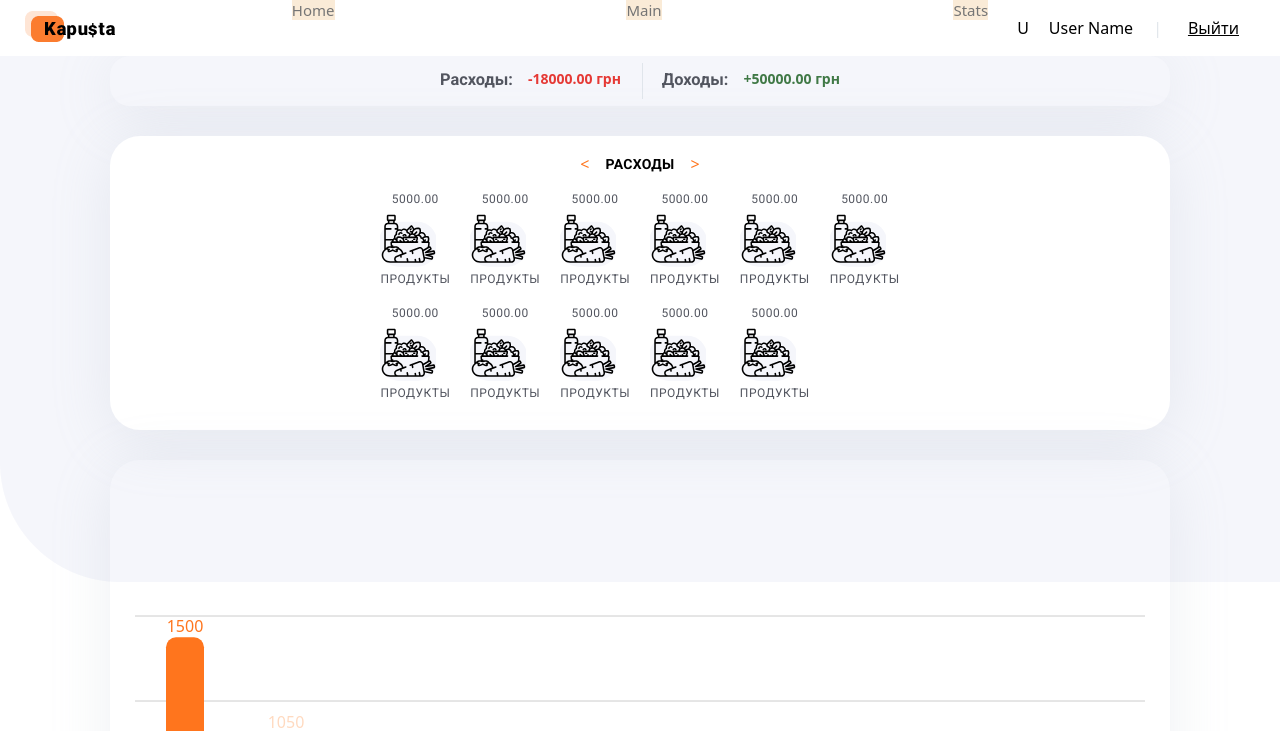
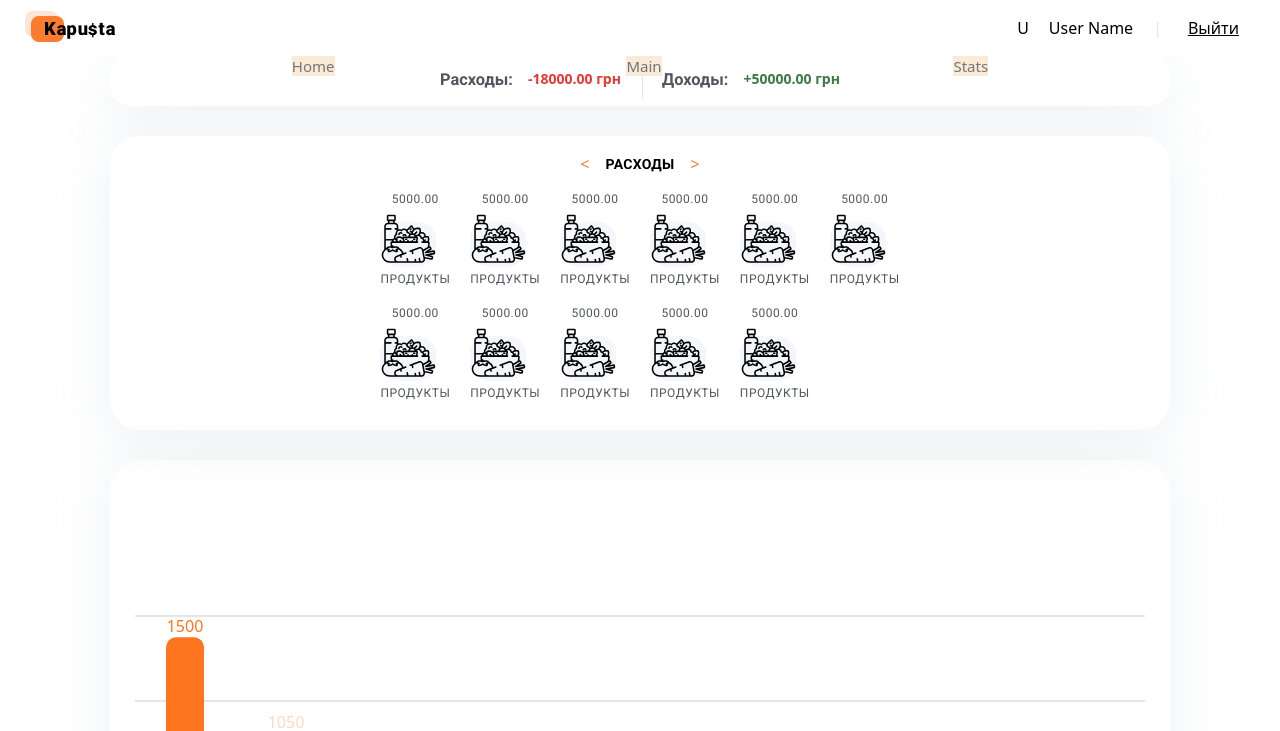
Before and after one commit to Oleh-Mohylnyi/kapusta-bl3-front, a React (Create React App) app: page /statistics in a window 1280 px wide. Shown: the top 731 px of the page. Built offline with nearby package versions, Linux system fonts and the light colour scheme.

Commit message:
summary update

```diff
--- a/src/components/StatisticDiagram/Diagram.module.css
+++ b/src/components/StatisticDiagram/Diagram.module.css
@@ -14,7 +14,6 @@
   border-radius: 30px;
   box-shadow: var(--box-shadow-tablet-desktop);
 }
-
 @media screen and (min-width: 1280px) {
   .containerTablet {
     width: 100%;
--- a/src/components/StatisticDiagram/DiagramMobile.js
+++ b/src/components/StatisticDiagram/DiagramMobile.js
@@ -7,7 +7,7 @@ import {
   CartesianGrid,
   Bar,
   ResponsiveContainer,
-  Cell,
+  Cell
 } from "recharts";
 
 // // данные для отрисовки
@@ -24,12 +24,15 @@ const data = [
   { name: "Хлеб", uv: 50, id: 9 },
 ];
 
-// // const showId = (e) => {
-// //   console.log(e);
-// //   console.log(e.uv);
-// // };
 
-// //получаю sortedData
+const renderCustomBarLabel = ({ payload, x, y, width, height, value }) => {
+
+  return <text x={x/2+width} y={y} fill="#52555f" fontSize={10} textAnchor="start" dy={-4}>{`${value}грн`}</text>;
+};
+
+const renderCustomAxisTick = ({ x, y, payload }) => {
+  return <text x={x} y={y} fill="#52555f" fontSize={10} textAnchor="start" dy={+20} dx={+8} >{`${payload.value}`}</text>
+}
 const DiagramMobile = ({ sortedData }) => {
   return (
     <ResponsiveContainer
@@ -37,30 +40,42 @@ const DiagramMobile = ({ sortedData }) => {
       hight="100%"
       minWidth={282}
       minHeight={480}
+
     >
-      <BarChart data={data} layout="vertical" barSize={15}>
+      <BarChart
+        width={282}
+        hide={480}
+        margin={{ top: 0, right: 0, bottom: 0, left: 0 }}
+        data={data} layout="vertical" barSize={15}>
         <CartesianGrid vertical={false} horizontal={false} />
 
-        <XAxis hide={true} type="number" dataKey="uv" />
+        <XAxis
+          hide={true}
+          type="number"
+          dataKey="uv"
+          axisLine={false}
+        />
 
         <YAxis
+          // hide={true}
           type="category"
           dataKey="name"
           axisLine={false}
           tickLine={false}
           orientation="left"
+          tick={renderCustomAxisTick}
+
         />
 
         <Bar
-            label={{
-            position: "top",
-          }}
+          label={renderCustomBarLabel}
           dataKey="uv"
           radius={[0, 10, 10, 0]}
+          minPointSize={50}
+          maxBarSize= '100%'
         >
           {data.map((el) => {
-            console.log(el.name);
-            if (el.id === 0 || el.id === 3 || el.id === 6 || el.id === 9) {
+              if (el.id === 0 || el.id === 3 || el.id === 6 || el.id === 9) {
               return <Cell key="id" className={s.bar__accent} />;
             }
             return <Cell key="id" className={s.bar} />;
--- a/src/components/StatisticDiagram/DiagramTablet.js
+++ b/src/components/StatisticDiagram/DiagramTablet.js
@@ -33,6 +33,7 @@ const DiagramTablet = ({ sortedData }) => {
       hight="100%"
       minWidth={630}
       minHeight={380}
+
     >
       <BarChart data={data} barSize={38}>
         <CartesianGrid vertical={false} />
--- /dev/null
+++ b/src/components/ViewsContainer/ViewsContainer.js
@@ -0,0 +1,9 @@
+import s from "./ViewsContainer.module.css";
+function ViewsContainer({ children }){
+    return (
+        <div className={s.container}>
+            {children}
+        </div>
+    )
+};
+export default ViewsContainer;
--- /dev/null
+++ b/src/components/ViewsContainer/ViewsContainer.module.css
@@ -0,0 +1,23 @@
+.container {
+  width: 100%;
+  min-width: 320px;
+  /* width: 320px; */
+  padding-left: 19px;
+  padding-right: 19px;
+}
+@media screen and (min-width: 768px) {
+  .container {
+    min-width: 768px;
+    /* width: 768px; */
+    padding-left: 51px;
+    padding-right: 51px;
+  }
+}
+@media screen and (min-width: 1280px) {
+  .container {
+    min-width: 1280px;
+    /* width: 768px; */
+    padding-left: 110px;
+    padding-right: 110px;
+  }
+}
--- a/src/views/StatisticsView/StatisticsView.js
+++ b/src/views/StatisticsView/StatisticsView.js
@@ -2,26 +2,26 @@ import DiagramMobile from "../../components/StatisticDiagram/DiagramMobile";
 import DiagramTablet from "../../components/StatisticDiagram/DiagramTablet";
 import DiagramContainer from "../../components/StatisticDiagram/DiagramContainer";
 import Report from "../../components/Report/Report/Report";
-import PageContainer from '../../components/PageContainer'
 import TotalReport from "../../components/TotalReport/TotalReport";
-import BackgroundImages from '../../components/BackgroundLayouts/PrivatePageBg'
+import BackgroundImages from '../../components/BackgroundLayouts/PrivatePageBg';
+import ViewsContainer from "../../components/ViewsContainer/ViewsContainer";
 
 export default function StatisticsView() {
   let width = window.innerWidth;
   return (
     <>
-      <PageContainer>
+      <ViewsContainer>
         <TotalReport/>
         <Report />
-        {width < 768 ? (
-          <DiagramMobile />
+        {width < 768 ?  (
+<DiagramMobile />
         ) : (
           <DiagramContainer>
             <DiagramTablet />
           </DiagramContainer>
         )}
         <BackgroundImages />
-      </PageContainer>
+      </ViewsContainer>
     </>
   );
 }
```
Also changed, not shown: 1 other file (tests, documents, lock files or other folders).
